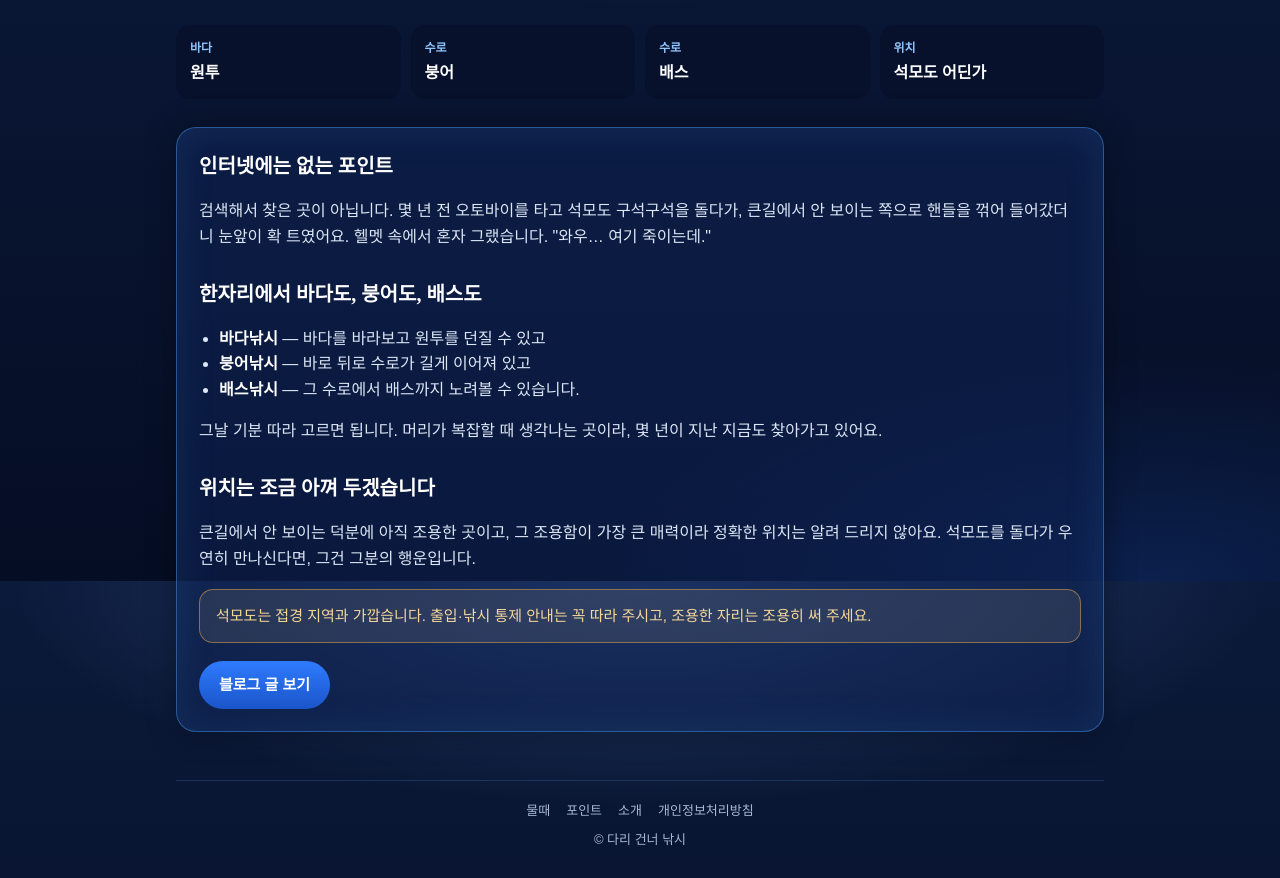
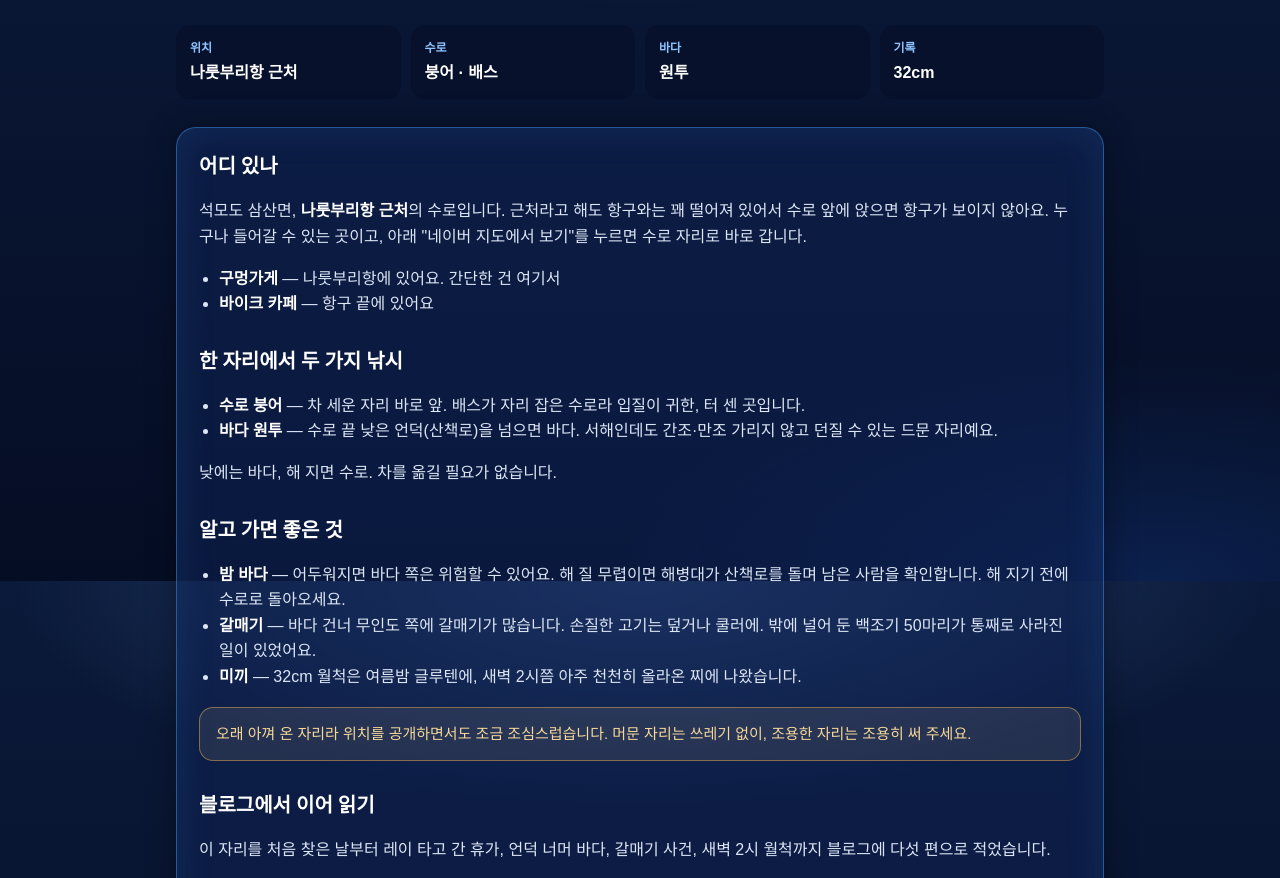
Before and after one commit to manic31/manic31.github.io, a plain HTML site: page points/seokmo-healing.html in a window 1280 px wide. Shown: the part 219-1097 px from the top of the page. Drawn offline with Linux system fonts and the light colour scheme; a web font is replaced by a local one.

Commit message:
석모도 힐링 포인트 위치 공개(5편 발행과 함께)

```diff
--- a/assets/site.js
+++ b/assets/site.js
@@ -59,8 +59,10 @@ window.POINTS = [
   { id: 'seondupo', name: '선두포 수로', region: '강화 화도면', fish: '붕어', kind: 'closed',
     tip: '앉을 자리에 흙을 쌓아 막음 · 길 건너 쪽실수로로', lon: 126.4659, lat: 37.6344, dx: 9,
     naver: 'https://naver.me/GWWcc4Ap' },
-  { id: 'seokmo-healing', name: '석모도 힐링 포인트', region: '석모도 어딘가', fish: '바다 · 붕어 · 배스', kind: 'secret',
-    tip: '한자리에서 원투도, 수로 붕어도, 배스도', lon: 126.33, lat: 37.69 },
+  // 석모도 힐링: 2026-11-15 5편에서 위치 공개. 사용자가 준 네이버 공유 링크(수로 자리). 나룻부리항 근처지만 수로에선 항구가 안 보임.
+  { id: 'seokmo-healing', name: '석모도 힐링 포인트', region: '석모도 삼산면 · 나룻부리항 근처', fish: '바다 · 붕어 · 배스', kind: 'open',
+    tip: '수로 붕어(터 셈) · 언덕 너머 바다 원투 · 해 지면 바다 쪽은 철수', lon: 126.3694, lat: 37.6890,
+    naver: 'https://naver.me/GKI0UknN' },
 ];
 const toXY = (lon, lat) => {
   const m = window.MAPDATA;
--- a/points/seokmo-healing.html
+++ b/points/seokmo-healing.html
@@ -5,7 +5,7 @@
 <meta name="viewport" content="width=device-width, initial-scale=1">
 <title>석모도 나만의 힐링 포인트 · 다리 건너 낚시</title>
 <link rel="canonical" href="https://manic31.github.io/points/seokmo-healing.html">
-<meta name="description" content="오토바이로 석모도를 헤매다 만난 곳. 한자리에서 바다 원투도, 수로 붕어도, 배스도. 위치는 조금 아껴 둡니다.">
+<meta name="description" content="석모도 삼산면 나룻부리항 근처 수로. 붕어·배스가 사는 터 센 수로와 언덕 너머 물때 덜 가리는 원투 자리. 32cm 월척이 나온 곳, 지도와 함께 정리.">
 <meta name="theme-color" content="#0B1A3A">
 <link rel="stylesheet" href="../assets/style.css">
 <link rel="manifest" href="../manifest.webmanifest?v=4">
@@ -26,36 +26,47 @@
   </header>
 
   <div class="page-head">
-    <div class="crumb"><a href="../points.html">포인트</a> › 석모도</div>
+    <div class="crumb"><a href="../points.html">포인트</a> › 석모도 삼산면</div>
     <h1 class="hero">석모도 힐링 포인트</h1>
-    <p>잘 잡히든 안 잡히든, 가서 앉아 있기만 해도 좋은 곳.</p>
+    <p>수로에선 붕어, 언덕 하나 넘으면 바다. 몇 년째 찾아가는 자리.</p>
   </div>
 
   <section class="facts">
+    <div class="fact"><div class="k">위치</div><div class="v">나룻부리항 근처</div></div>
+    <div class="fact"><div class="k">수로</div><div class="v">붕어 · 배스</div></div>
     <div class="fact"><div class="k">바다</div><div class="v">원투</div></div>
-    <div class="fact"><div class="k">수로</div><div class="v">붕어</div></div>
-    <div class="fact"><div class="k">수로</div><div class="v">배스</div></div>
-    <div class="fact"><div class="k">위치</div><div class="v">석모도 어딘가</div></div>
+    <div class="fact"><div class="k">기록</div><div class="v">32cm</div></div>
   </section>
 
   <article class="card prose">
-    <h2>인터넷에는 없는 포인트</h2>
-    <p>검색해서 찾은 곳이 아닙니다. 몇 년 전 오토바이를 타고 석모도 구석구석을 돌다가, 큰길에서 안 보이는 쪽으로 핸들을 꺾어 들어갔더니 눈앞이 확 트였어요. 헬멧 속에서 혼자 그랬습니다. "와우… 여기 죽이는데."</p>
+    <h2>어디 있나</h2>
+    <p>석모도 삼산면, <b>나룻부리항 근처</b>의 수로입니다. 근처라고 해도 항구와는 꽤 떨어져 있어서 수로 앞에 앉으면 항구가 보이지 않아요. 누구나 들어갈 수 있는 곳이고, 아래 "네이버 지도에서 보기"를 누르면 수로 자리로 바로 갑니다.</p>
+    <ul>
+      <li><b>구멍가게</b> — 나룻부리항에 있어요. 간단한 건 여기서</li>
+      <li><b>바이크 카페</b> — 항구 끝에 있어요</li>
+    </ul>
 
-    <h2>한자리에서 바다도, 붕어도, 배스도</h2>
+    <h2>한 자리에서 두 가지 낚시</h2>
     <ul>
-      <li><b>바다낚시</b> — 바다를 바라보고 원투를 던질 수 있고</li>
-      <li><b>붕어낚시</b> — 바로 뒤로 수로가 길게 이어져 있고</li>
-      <li><b>배스낚시</b> — 그 수로에서 배스까지 노려볼 수 있습니다.</li>
+      <li><b>수로 붕어</b> — 차 세운 자리 바로 앞. 배스가 자리 잡은 수로라 입질이 귀한, 터 센 곳입니다.</li>
+      <li><b>바다 원투</b> — 수로 끝 낮은 언덕(산책로)을 넘으면 바다. 서해인데도 간조·만조 가리지 않고 던질 수 있는 드문 자리예요.</li>
     </ul>
-    <p>그날 기분 따라 고르면 됩니다. 머리가 복잡할 때 생각나는 곳이라, 몇 년이 지난 지금도 찾아가고 있어요.</p>
+    <p>낮에는 바다, 해 지면 수로. 차를 옮길 필요가 없습니다.</p>
 
-    <h2>위치는 조금 아껴 두겠습니다</h2>
-    <p>큰길에서 안 보이는 덕분에 아직 조용한 곳이고, 그 조용함이 가장 큰 매력이라 정확한 위치는 알려 드리지 않아요. 석모도를 돌다가 우연히 만나신다면, 그건 그분의 행운입니다.</p>
-    <div class="callout">석모도는 접경 지역과 가깝습니다. 출입·낚시 통제 안내는 꼭 따라 주시고, 조용한 자리는 조용히 써 주세요.</div>
+    <h2>알고 가면 좋은 것</h2>
+    <ul>
+      <li><b>밤 바다</b> — 어두워지면 바다 쪽은 위험할 수 있어요. 해 질 무렵이면 해병대가 산책로를 돌며 남은 사람을 확인합니다. 해 지기 전에 수로로 돌아오세요.</li>
+      <li><b>갈매기</b> — 바다 건너 무인도 쪽에 갈매기가 많습니다. 손질한 고기는 덮거나 쿨러에. 밖에 널어 둔 백조기 50마리가 통째로 사라진 일이 있었어요.</li>
+      <li><b>미끼</b> — 32cm 월척은 여름밤 글루텐에, 새벽 2시쯤 아주 천천히 올라온 찌에 나왔습니다.</li>
+    </ul>
+    <div class="callout">오래 아껴 온 자리라 위치를 공개하면서도 조금 조심스럽습니다. 머문 자리는 쓰레기 없이, 조용한 자리는 조용히 써 주세요.</div>
+
+    <h2>블로그에서 이어 읽기</h2>
+    <p>이 자리를 처음 찾은 날부터 레이 타고 간 휴가, 언덕 너머 바다, 갈매기 사건, 새벽 2시 월척까지 블로그에 다섯 편으로 적었습니다.</p>
 
     <div class="actions">
-      <a class="btn" href="https://blog.naver.com/manic31/224463884808">블로그 글 보기</a>
+      <a class="btn" href="https://blog.naver.com/manic31/224463884808">처음 발견한 이야기</a>
+      <a class="btn ghost" href="https://naver.me/GKI0UknN" target="_blank" rel="noopener">네이버 지도에서 보기</a>
     </div>
   </article>
 
```
